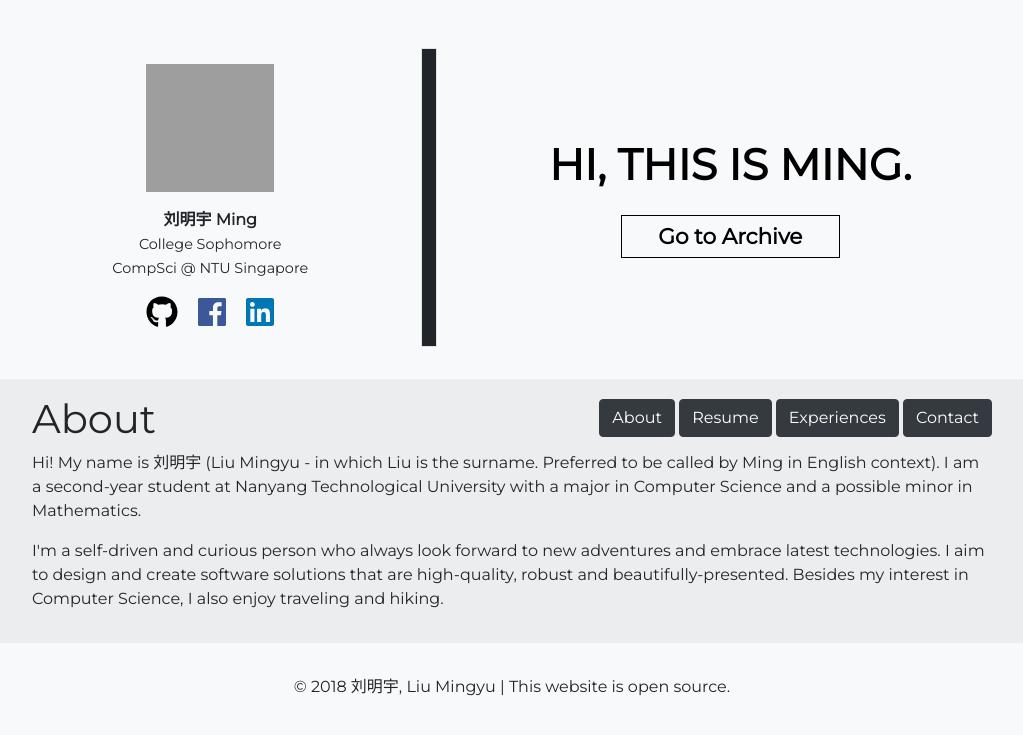
After one commit to lyming90/csming, a Flask app: template templates/v2.html in a window 1280 px wide. The commit adds this page. Shown: the top 735 px of the page, without its empty margins (128-1151 px from the left). Run offline with Flask 2, Linux system fonts and the light colour scheme; the template is opened without the code that fills it, so the values that code supplies are empty; parts of the project's set-up code (start-up, migrations or seed data) failed here and were passed over; some libraries are stand-ins or nearby versions; grey boxes are pictures that could not be loaded.

Commit message:
Redesigned profile page

```diff
--- a/csming.py
+++ b/csming.py
@@ -114,23 +114,27 @@ def getPreview(id):
 '''
 Main page, my profile page!
 '''
+# @app.route('/')
+# def home():
+#     # Get static_dic
+#     cursor = mysql.get_db().cursor()
+#     result = cursor.execute("SELECT * FROM static")  # result gives # of query results
+#     static = cursor.fetchall()  # articles gives a tuple of all results (explicit informaiton)
+
+#     static_list = list()
+#     for static_item in static:
+#         render_static = helper.render_static_item(static_item)
+#         static_list.append(render_static)
+#         # print(static_item)  # DEBUG
+#     cursor.close()
+
+#     static_dic = helper.classify_static(static_list)
+
+#     return fl.render_template('index.html', static_dic = static_dic)
+
 @app.route('/')
-def home():
-    # Get static_dic
-    cursor = mysql.get_db().cursor()
-    result = cursor.execute("SELECT * FROM static")  # result gives # of query results
-    static = cursor.fetchall()  # articles gives a tuple of all results (explicit informaiton)
-
-    static_list = list()
-    for static_item in static:
-        render_static = helper.render_static_item(static_item)
-        static_list.append(render_static)
-        # print(static_item)  # DEBUG
-    cursor.close()
-
-    static_dic = helper.classify_static(static_list)
-
-    return fl.render_template('index.html', static_dic = static_dic)
+def home_v2():
+    return fl.render_template('v2.html')
 
 '''
 This method routes to the archive page, in which getArticle() is invoked!
--- a/static/style/bw.css
+++ b/static/style/bw.css
@@ -1,8 +1,8 @@
 body {
     background-color: #f8f9fa;
     margin-top: 3rem;
-    margin-left: 5rem;
-    margin-right: 5rem;
+    margin-left: 5%;
+    margin-right: 5%;
     margin-bottom: 3rem;
     font-family: Verdana, Helvetica, Arial, sans-serif;
     font-weight: normal;
--- a/static/style/home.css
+++ b/static/style/home.css
@@ -99,7 +99,7 @@ body {
 
 #resume {
     padding-top: 0;
-    padding-bottom: 0;
+    padding-bottom: 2rem;
     padding-right: 3rem;
     border-right: 0.5rem solid #212529;
 }
@@ -108,7 +108,7 @@ body {
 #experiences {
     text-align: right;
     padding-top: 0;
-    padding-bottom: 0;
+    padding-bottom: 2rem;
     padding-left: 3rem;
     border-left: 0.5rem solid #212529;
 }
--- a/templates/archive/article.html
+++ b/templates/archive/article.html
@@ -43,10 +43,10 @@
 
 
     <p style="text-align: center;font-weight: bold;margin: auto;margin-bottom: 30px;width: 50%;">
-        <a href="#" id="loadMore" style="display: none; border: 2px solid;padding: 10px 150px 10px 150px; color: rgb(215,20,64);">Load More</a>
+        <a href="#" id="loadMore" style="display: none; border: 0.1rem solid;padding: 2% 15% 2% 15%; color: rgb(215,20,64);">Load More</a>
     </p>
     <p style="text-align: center; font-weight: bold; margin:auto; width: 50%;">
-        <a href="#top" id="totop" style="display: none; border: 2px solid; padding: 10px 146px 10px 146px; color: rgb(215,20,64);">Back to top</a>
+        <a href="#top" id="totop" style="display: none; border: 0.1rem solid; padding: 2% 14% 2% 14%; color: rgb(215,20,64);">Back to top</a>
     </p>
 
     <!-- Facebook -->
--- a/templates/includes/_copyright.html
+++ b/templates/includes/_copyright.html
@@ -1,8 +1,8 @@
 <div id="copyright">
-    <hr style="
+    <!-- <hr style="
     margin-top: 3rem;
     width: 27rem;
-    ">
+    "> -->
 <p class="text-center text-black">
     © 2018 刘明宇, Liu Mingyu | This website is open source.
 </p>
--- a/templates/index.html
+++ b/templates/index.html
@@ -81,7 +81,7 @@
 
             <p class="lead" style="text-align: justify;">A PDF version of my resume can be obtained upon request.</p>
 
-            <p class="lead" style="text-align: justify;">You can also view an online version here.</p>
+            <p class="lead" style="text-align: justify;">Here is an online version.</p>
 
             <p style="
                 position: absolute;
--- /dev/null
+++ b/templates/v2.html
@@ -0,0 +1,170 @@
+<!DOCTYPE html>
+<html lang="en">
+<head>
+    <meta charset="UTF-8">
+    <meta name="viewport" content="width=device-width, initial-scale=1.0">
+    <meta http-equiv="X-UA-Compatible" content="ie=edge">
+    <title>Ming &middot; 刘明宇 &middot; Liu Mingyu</title>
+
+    <!-- Bootstrap CSS -->
+    <link rel="stylesheet" href="https://maxcdn.bootstrapcdn.com/bootstrap/4.0.0/css/bootstrap.min.css" integrity="sha384-Gn5384xqQ1aoWXA+058RXPxPg6fy4IWvTNh0E263XmFcJlSAwiGgFAW/dAiS6JXm" crossorigin="anonymous">
+
+    <!-- Google Fonts -->
+    <link rel="stylesheet" href="https://fonts.googleapis.com/css?family=Lato">
+    <link rel="stylesheet" href="https://fonts.googleapis.com/css?family=Montserrat">
+
+
+    <!-- Font Awesome -->
+    <script defer src="https://use.fontawesome.com/releases/v5.0.8/js/all.js" integrity="sha384-SlE991lGASHoBfWbelyBPLsUlwY1GwNDJo3jSJO04KZ33K2bwfV9YBauFfnzvynJ" crossorigin="anonymous"></script>
+
+    <!-- jQuery -->
+    <script src="https://ajax.aspnetcdn.com/ajax/jQuery/jquery-3.3.1.min.js"></script>
+
+    <style>
+        /* :root {
+            font-size: 16px;
+            font-family: "Montserrat", Verdana, sans-serif, Helvetica, Arial;
+            font-weight: normal;
+        } */
+        body {
+            min-width: 720px;
+            font-size: 16px;
+            font-family: "Montserrat", Verdana, sans-serif, Helvetica, Arial;
+            font-weight: normal;
+            margin: 0 10%;
+            background-color: #f8f9fa;
+            color: #212529;
+        }
+
+        .wrap {
+            width: 100%;
+            display: grid;
+            grid-template-columns: auto 1rem auto;
+            margin-top: 3rem;
+        }
+
+        .border {
+            background-color: #212529;
+        }
+
+        .info-block {
+            padding: 0 1rem;
+        }
+
+        #cover_text {
+            margin: auto;
+            padding: 0 1rem;
+            font-size: 2.7rem;
+            font-weight: bold;
+            text-align: center;
+            color: black;
+        }
+
+        .content {
+            display: none;
+            background-color: #cccccc47;
+            margin: 2rem 0;
+            padding: 1rem 2rem;
+            position: relative;
+        }
+
+        .info {
+            display: none;
+        }
+
+    </style>
+</head>
+<body>
+    <div class="wrap" style="text-align: center">
+        <section class="info-block">
+            <p style="margin-bottom: 0; margin-top: 1rem;">
+                <img class="profile" style="height: 8rem; width: 8rem;" src="{{ url_for('static', filename='img/hollywood-tinified.png')}}">
+            </p>
+            <p style="margin-top: 1rem;">
+            <strong>刘明宇 Ming</strong>
+            <br>
+            <span style="font-size: 90%">College Sophomore</span>
+            <br>
+            <span style="font-size: 90%">CompSci @ NTU Singapore</span>
+            </p>
+            <ul style="padding-left: 0rem">
+                <li style="display: inline;"><a href="https://github.com/lyming90" target="_blank" style="color: #000000;"><i class="fab fa-github fa-2x"></i></a></li>
+                <li style="display: inline;"><a href="https://facebook.com/mingyuliu1916/" target="_blank" style="margin: 0 1rem; color: #3b5998;"><i class="fab fa-facebook fa-2x"></i></a></li>
+                <li style="display: inline;"><a href="https://linkedin.com/in/mingyuliu16/" target="_blank" style="color: #0077B5;"><i class="fab fa-linkedin fa-2x"></i></a></li>
+            </ul>
+        </section>
+        <div class="border">
+
+        </div>
+        <div id="cover_text">
+            HI, THIS IS MING.
+            <br>
+            <span style="
+                font-size: 50%;
+                border-width: 0.1rem;
+                border-style: solid;
+                padding: 2% 10%;
+            "><a href="/archive" style="color: black; text-decoration: none;">Go to Archive</a></span>
+        </div>
+    </div>
+
+    <section class="content">
+        <nav style="position: absolute; top: 1.25rem; right: 2rem;">
+            <a class="btn btn-dark" onclick="showInfo('#about')" href="#">About</a>
+            <a class="btn btn-dark" onclick="showInfo('#resume')" href="#">Resume</a>
+            <a class="btn btn-dark" onclick="showInfo('#experiences')" href="#">Experiences</a>
+            <a class="btn btn-dark" onclick="showInfo('#contact')" href="#">Contact</a>
+        </nav>
+
+        <section class="info show" id="about">
+            <h1>About</h1>
+            <p>Hi! My name is 刘明宇 (Liu Mingyu - in which Liu is the surname. Preferred to be called by Ming in English context). I am a second-year student at Nanyang Technological University with a major in Computer Science and a possible minor in Mathematics.</p>
+            <p>I'm a self-driven and curious person who always look forward to new adventures and embrace latest technologies. I aim to design and create software solutions that are high-quality, robust and beautifully-presented. Besides my interest in Computer Science, I also enjoy traveling and hiking.</p>
+        </section>
+
+        <section class="info" id="resume">
+            <h1>Resume</h1>
+            <p>Lorem ipsum dolor sit amet consectetur, adipisicing elit. Iure velit veritatis eligendi eveniet, provident nam, sint ut unde accusantium alias, id atque quia architecto voluptas deleniti ipsum inventore. Nulla, numquam.</p>
+            <p>Lorem ipsum dolor sit, amet consectetur adipisicing elit. Quam ipsum eius fuga. Est blanditiis, vero voluptate at nam aperiam sunt fugiat tempore reprehenderit possimus culpa vel velit, cupiditate recusandae eveniet?</p>
+        </section>
+
+        <section class="info" id="experiences">
+            <h1>Experiences</h1>
+            <p>Lorem ipsum dolor sit amet consectetur adipisicing elit. Quibusdam numquam voluptatibus sequi soluta sed? Eos minus delectus totam laudantium quia dolores illum repudiandae vitae iste inventore similique fugiat, voluptatum fugit!</p>
+            <p>Lorem ipsum dolor sit amet consectetur adipisicing elit. Quibusdam numquam voluptatibus sequi soluta sed? Eos minus delectus totam laudantium quia dolores illum repudiandae vitae iste inventore similique fugiat, voluptatum fugit!</p>
+        </section>
+
+        <section class="info" id="contact">
+            <h1>Contact</h1>
+            <p>Lorem ipsum dolor sit amet, consectetur adipisicing elit. Nam quos dicta deserunt explicabo inventore. Praesentium, velit. Cumque necessitatibus quia non nesciunt impedit mollitia ea rem sapiente, iure magni vero et.</p>
+            <p>Lorem ipsum dolor sit amet, consectetur adipisicing elit. Nam quos dicta deserunt explicabo inventore. Praesentium, velit. Cumque necessitatibus quia non nesciunt impedit mollitia ea rem sapiente, iure magni vero et.</p>
+        </section>
+    </section>
+
+     <!-- Footer -->
+    <footer>
+        {% include 'includes/_copyright.html' %}
+    </footer>
+
+    <script>
+        var cur_info_id = '#about';
+
+        window.onload = function() {
+            $('.content').fadeIn(600);
+            showInfo(cur_info_id);
+        }
+
+        function showInfo(info_id) {
+            event.preventDefault();
+            var cur_section = $(cur_info_id);
+            var info_section = $(info_id);
+
+            cur_section.fadeOut(0);
+            info_section.fadeIn(600);
+
+            cur_info_id = info_id;
+
+        }
+    </script>
+</body>
+</html>
```
